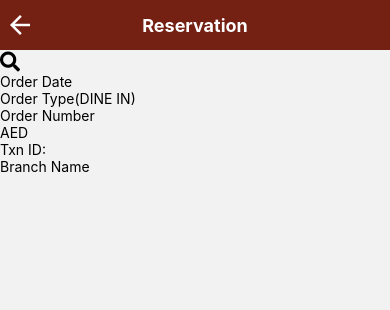
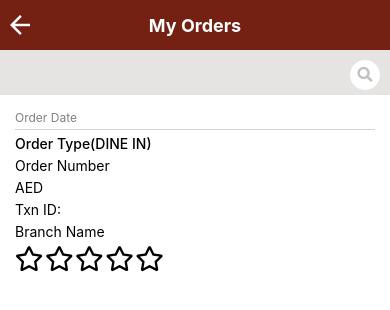
Before and after one commit to zohaejaz95/ath-mobile-apps, a React Native app: screen /Orders in a window 390 px wide. Shown: the top 310 px of the page. Built offline with nearby package versions, Linux system fonts and the light colour scheme.

Commit message:
BR09: Order and order Details Design Completed

```diff
--- a/components/more/More.js
+++ b/components/more/More.js
@@ -3,23 +3,29 @@ import React, {useState} from 'react';
 import Navigations from '../Navigations';
 
 const More = props => {
-  const list = [
-    'My Profile',
-    'My Orders',
-    'Favourites',
-    'My Offers',
-    'News',
-    'About Us',
-    'Contact Us',
-    'FAQ',
-    'Terms & Conditions',
-    'Ver 1.0.0',
+  const displayList = [
+    {text: 'My Profile', nav: 'ViewProfile'},
+    {text: 'My Orders', nav: 'Orders'},
+    {text: 'Favourites', nav: ''},
+    {text: 'My Offers', nav: ''},
+    {text: 'News', nav: ''},
+    {text: 'About Us', nav: ''},
+    {text: 'Contact Us', nav: ''},
+    {text: 'FAQ', nav: ''},
+    {text: 'Terms & Conditions', nav: ''},
+    {text: 'Ver 1.0.0', nav: ''},
   ];
+  function navigatePages(nav, name) {
+    nav.navigate(name);
+  }
   return (
     <View style={styles.box}>
-      {list.map((item, index) => (
-        <TouchableOpacity key={index} style={styles.items}>
-          <Text style={styles.itemText}>{item}</Text>
+      {displayList.map((item, index) => (
+        <TouchableOpacity
+          key={index}
+          style={styles.items}
+          onPress={() => navigatePages(props.navigation, item.nav)}>
+          <Text style={styles.itemText}>{item.text}</Text>
         </TouchableOpacity>
       ))}
       <TouchableOpacity style={styles.logoutBtn}>
--- /dev/null
+++ b/components/orders/OrderDetails.js
@@ -0,0 +1,119 @@
+import {StyleSheet, Text, View} from 'react-native';
+import React from 'react';
+import Icon from 'react-native-vector-icons/MaterialIcons';
+
+import BackNav from '../BackNav';
+import Ratings from './Ratings';
+import detailStyles from '../styles/detailStyles';
+
+const OrderDetails = props => {
+  return (
+    <View style={styles.box}>
+      <BackNav
+        navigation={props.navigation}
+        login={true}
+        innerText="Order Details"
+      />
+      <View style={styles.detailBox}>
+        <View style={styles.boxesRow}>
+          <View style={styles.mainRow}>
+            <Icon name="delivery-dining" size={20} />
+            <View style={{width: '100%'}}>
+              <Text style={detailStyles.delivery}>Delivery</Text>
+              <View style={styles.rows}>
+                <Text style={detailStyles.date}>Date</Text>
+                <Text style={detailStyles.orderNum}>Order Number</Text>
+              </View>
+            </View>
+          </View>
+        </View>
+        <View style={styles.boxesRow}>
+          <View style={styles.rows}>
+            <Text style={detailStyles.bill}>Total Bill Value</Text>
+            <Text style={detailStyles.bill}>AED 00.00</Text>
+          </View>
+        </View>
+
+        <View style={styles.boxesRow} height={60}>
+          <View style={styles.rows}>
+            <Text style={detailStyles.headings}>Product Redeemed Value</Text>
+            <Text style={detailStyles.prices}>AED 00.00</Text>
+          </View>
+          <View style={styles.rows}>
+            <Text style={detailStyles.headings}>Offer Availed</Text>
+            <Text style={detailStyles.prices}>AED 00.00</Text>
+          </View>
+        </View>
+
+        <View style={styles.boxesRow} height={60}>
+          <View style={styles.rows}>
+            <Text style={detailStyles.headings}>Card Payment</Text>
+            <Text style={detailStyles.prices}>AED 00.00</Text>
+          </View>
+          <View style={styles.rows}>
+            <Text style={detailStyles.headings}>Points Worth Redeemed</Text>
+            <Text style={detailStyles.prices}>AED 00.00</Text>
+          </View>
+        </View>
+        <View style={styles.boxesRow}>
+          <View style={styles.rows}>
+            <Text style={detailStyles.net}>Net Amount Paid</Text>
+            <Text style={detailStyles.net}>AED 00.00</Text>
+          </View>
+        </View>
+        <View style={styles.boxesRow}>
+          <View style={styles.order}>
+            <Text style={detailStyles.delivery}>Order Type(Dine In)</Text>
+            <Text style={detailStyles.headings}>Branch Name,</Text>
+            <Text style={detailStyles.headings}>Floor</Text>
+          </View>
+        </View>
+      </View>
+      <View style={styles.feedback}>
+        <Text style={detailStyles.feedback}>Feedback</Text>
+        <Ratings />
+      </View>
+    </View>
+  );
+};
+
+export default OrderDetails;
+
+const styles = StyleSheet.create({
+  box: {
+    flex: 1,
+    backgroundColor: 'white',
+  },
+  detailBox: {
+    marginLeft: 15,
+    marginRight: 15,
+    justifyContent: 'space-between',
+    width: '90%',
+  },
+  mainRow: {
+    flexDirection: 'row',
+    alignItems: 'center',
+    width: '95%',
+  },
+  rows: {
+    marginLeft: 2,
+    flexDirection: 'row',
+    justifyContent: 'space-between',
+  },
+  boxesRow: {
+    paddingBottom: 12,
+    marginTop: 12,
+    borderBottomWidth: 1,
+    borderBottomColor: 'lightgrey',
+    justifyContent: 'space-between',
+    alignItems: 'stretch',
+  },
+  order: {
+    marginLeft: 20,
+  },
+  feedback: {
+    margin: 15,
+    justifyContent: 'space-around',
+    alignItems: 'center',
+  },
+});
--- a/components/orders/Orders.js
+++ b/components/orders/Orders.js
@@ -1,34 +1,113 @@
-import {StyleSheet, Text, View, TouchableOpacity} from 'react-native';
+import {
+  StyleSheet,
+  Text,
+  View,
+  TouchableOpacity,
+  TextInput,
+} from 'react-native';
 import React from 'react';
 import Icon from 'react-native-vector-icons/FontAwesome5';
+//import {Rating} from 'react-native-ratings';
+
 import BackNav from '../BackNav';
+//import Ratings from './Ratings';
 
 const Orders = props => {
+  function ratingCompleted(rating) {
+    console.log(rating);
+  }
   return (
-    <View>
+    <View style={styles.box}>
       <BackNav
         navigation={props.navigation}
         login={true}
-        innerText="Reservation"
+        innerText="My Orders"
       />
-      <TouchableOpacity>
-        <Icon name="search" size={20} />
-      </TouchableOpacity>
-      <View>
-        <Text>Order Date</Text>
-        <Text>Order Type(DINE IN)</Text>
+      <View style={styles.searchInputBox}>
+        <TextInput style={styles.searchInput} />
+        <TouchableOpacity style={styles.iconCircle}>
+          <Icon name="search" size={15} color={'silver'} />
+        </TouchableOpacity>
+      </View>
+      <TouchableOpacity
+        style={styles.ordersBox}
+        onPress={() => props.navigation.navigate('OrderDetails')}>
+        <Text style={styles.date}>Order Date</Text>
+        <Text style={styles.type}>Order Type(DINE IN)</Text>
         {
           //Capital Letters .toUpperCase()
         }
-        <Text>Order Number</Text>
-        <Text>AED </Text>
-        <Text>Txn ID: </Text>
-        <Text>Branch Name</Text>
-      </View>
+        <Text style={styles.info}>Order Number</Text>
+        <Text style={styles.info}>AED </Text>
+        <Text style={styles.info}>Txn ID: </Text>
+        <Text style={styles.info}>Branch Name</Text>
+        {/* <Rating
+          type="custom"
+          startingValue={0}
+          ratingCount={5}
+          ratingColor="grey"
+          imageSize={25}
+          ratingTextColor="grey"
+          onFinishRating={ratingCompleted}
+          style={{alignSelf: 'flex-start'}}
+        /> */}
+        <View style={{flexDirection: 'row'}}>
+          <Icon name="star" size={25} style={{marginRight: 2}} />
+          <Icon name="star" size={25} style={{marginRight: 2}} />
+          <Icon name="star" size={25} style={{marginRight: 2}} />
+          <Icon name="star" size={25} style={{marginRight: 2}} />
+          <Icon name="star" size={25} style={{marginRight: 2}} />
+        </View>
+      </TouchableOpacity>
     </View>
   );
 };
 
 export default Orders;
 
-const styles = StyleSheet.create({});
+const styles = StyleSheet.create({
+  box: {
+    flex: 1,
+    backgroundColor: 'white',
+  },
+  searchInputBox: {
+    width: '100%',
+    height: 45,
+    backgroundColor: '#e5e4e2',
+    flexDirection: 'row',
+    justifyContent: 'space-between',
+  },
+  iconCircle: {
+    backgroundColor: 'white',
+    width: 30,
+    height: 30,
+    borderRadius: 15,
+    justifyContent: 'center',
+    alignItems: 'center',
+    margin: 10,
+  },
+  searchInput: {
+    width: '80%',
+    height: 45,
+    marginLeft: 5,
+  },
+  ordersBox: {
+    margin: 15,
+  },
+  date: {
+    height: 20,
+    color: 'grey',
+    fontSize: 12,
+    marginBottom: 5,
+    borderBottomWidth: 1,
+    borderColor: 'lightgrey',
+  },
+  type: {
+    color: 'black',
+    fontWeight: '500',
+    marginBottom: 5,
+  },
+  info: {
+    marginBottom: 5,
+  },
+});
--- /dev/null
+++ b/components/orders/Ratings.js
@@ -0,0 +1,25 @@
+import {StyleSheet, Text, View, TouchableOpacity} from 'react-native';
+import React from 'react';
+import Icon from 'react-native-vector-icons/FontAwesome5';
+
+const Ratings = props => {
+  const rates = [1, 2, 3, 4, 5];
+  return (
+    <View style={{flexDirection: 'row'}}>
+      {rates.map(rate => (
+        <TouchableOpacity key={rate}>
+          <Icon
+            name="star"
+            color={'silver'}
+            size={25}
+            style={{marginRight: 4}}
+          />
+        </TouchableOpacity>
+      ))}
+    </View>
+  );
+};
+
+export default Ratings;
+
+const styles = StyleSheet.create({});
--- /dev/null
+++ b/components/profile/EditProfile.js
@@ -0,0 +1,23 @@
+import {StyleSheet, Text, View} from 'react-native';
+import React from 'react';
+
+import BackNav from '../BackNav';
+
+const EditProfile = props => {
+  return (
+    <View>
+      <BackNav
+        navigation={props.navigation}
+        login={true}
+        innerText="Edit Account"
+      />
+      <View>
+        <View>{/* <Image source={{uri: ''}} /> */}</View>
+      </View>
+    </View>
+  );
+};
+
+export default EditProfile;
+
+const styles = StyleSheet.create({});
--- /dev/null
+++ b/components/profile/ViewProfile.js
@@ -0,0 +1,49 @@
+import {StyleSheet, Text, View, Image, TouchableOpacity} from 'react-native';
+import React from 'react';
+import Icon from 'react-native-vector-icons/FontAwesome5';
+
+import BackNav from '../BackNav';
+
+const ViewProfile = props => {
+  return (
+    <View style={styles.box}>
+      <BackNav navigation={props.navigation} login={true} innerText="Profile" />
+      <View>
+        <View>{/* <Image source={{uri: ''}} /> */}</View>
+        <TouchableOpacity
+          onPress={() => props.navigation.navigate('EditProfile')}>
+          <Icon size={20} name="edit" />
+        </TouchableOpacity>
+        <Text>Name</Text>
+      </View>
+      <View>
+        <Text>Email</Text>
+        <Text>Phone Number</Text>
+        <Text>DoB</Text>
+      </View>
+      <View>
+        <Text>Join us on Social Media</Text>
+        <View>
+          <TouchableOpacity>
+            <Icon name="facebook" size={20} />
+          </TouchableOpacity>
+          <TouchableOpacity>
+            <Icon name="instagram" size={20} />
+          </TouchableOpacity>
+          <TouchableOpacity>
+            <Icon name="twitter" size={20} />
+          </TouchableOpacity>
+        </View>
+      </View>
+    </View>
+  );
+};
+
+export default ViewProfile;
+
+const styles = StyleSheet.create({
+  box: {
+    flex: 1,
+    backgroundColor: 'white',
+  },
+});
--- /dev/null
+++ b/components/styles/detailStyles.js
@@ -0,0 +1,44 @@
+import {StyleSheet} from 'react-native';
+
+export default StyleSheet.create({
+  delivery: {
+    fontSize: 14,
+    fontWeight: '500',
+    color: 'black',
+  },
+  date: {
+    fontSize: 12,
+    color: 'black',
+    fontWeight: '300',
+  },
+  orderNum: {
+    fontSize: 12,
+    color: 'black',
+    fontWeight: '500',
+  },
+  bill: {
+    color: 'black',
+    fontWeight: '500',
+    fontSize: 16,
+  },
+  headings: {
+    fontSize: 12,
+    color: 'grey',
+  },
+  prices: {
+    fontSize: 12,
+    color: 'black',
+    fontWeight: '500',
+  },
+  net: {
+    color: 'black',
+    fontWeight: '500',
+    fontSize: 18,
+  },
+  feedback: {
+    color: 'black',
+    fontSize: 14,
+    marginBottom: 5,
+    fontWeight: '300',
+  },
+});
```
Also changed, not shown: App.js (+18 -0 lines).
